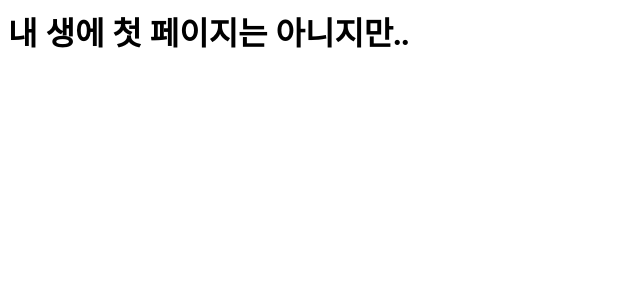
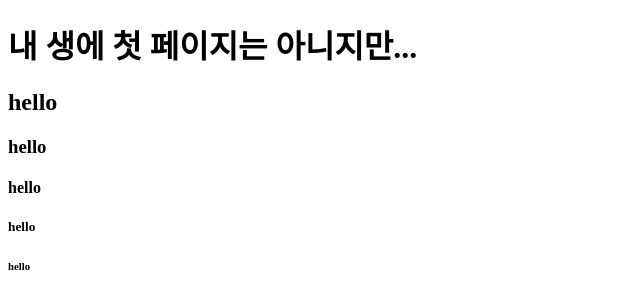
Before and after one commit to Epi0702/Test, a plain HTML site: page Index.html in a window 1280 px wide. Shown: the whole page, without its empty margins (0-640 px from the left). Drawn offline with Linux system fonts and the light colour scheme.

Commit message:
:memo: 대문페이지와 리드미파일 수정

```diff
--- a/Index.html
+++ b/Index.html
@@ -1 +1,17 @@
-<h1> 내 생에 첫 페이지는 아니지만..</h1>
+<!DOCTYPE html>
+<html lang="en">
+<head>
+    <meta charset="UTF-8">
+    <meta name="viewport" content="width=device-width, initial-scale=1.0">
+    <title>Document</title>
+</head>
+<body>
+    <!-- h${hello}*6-->
+    <h1>내 생에 첫 페이지는 아니지만...</h1>
+    <h2>hello</h2>
+    <h3>hello</h3>
+    <h4>hello</h4>
+    <h5>hello</h5>
+    <h6>hello</h6>
+</body>
+</html>
```
Also changed, not shown: 1 other file.
